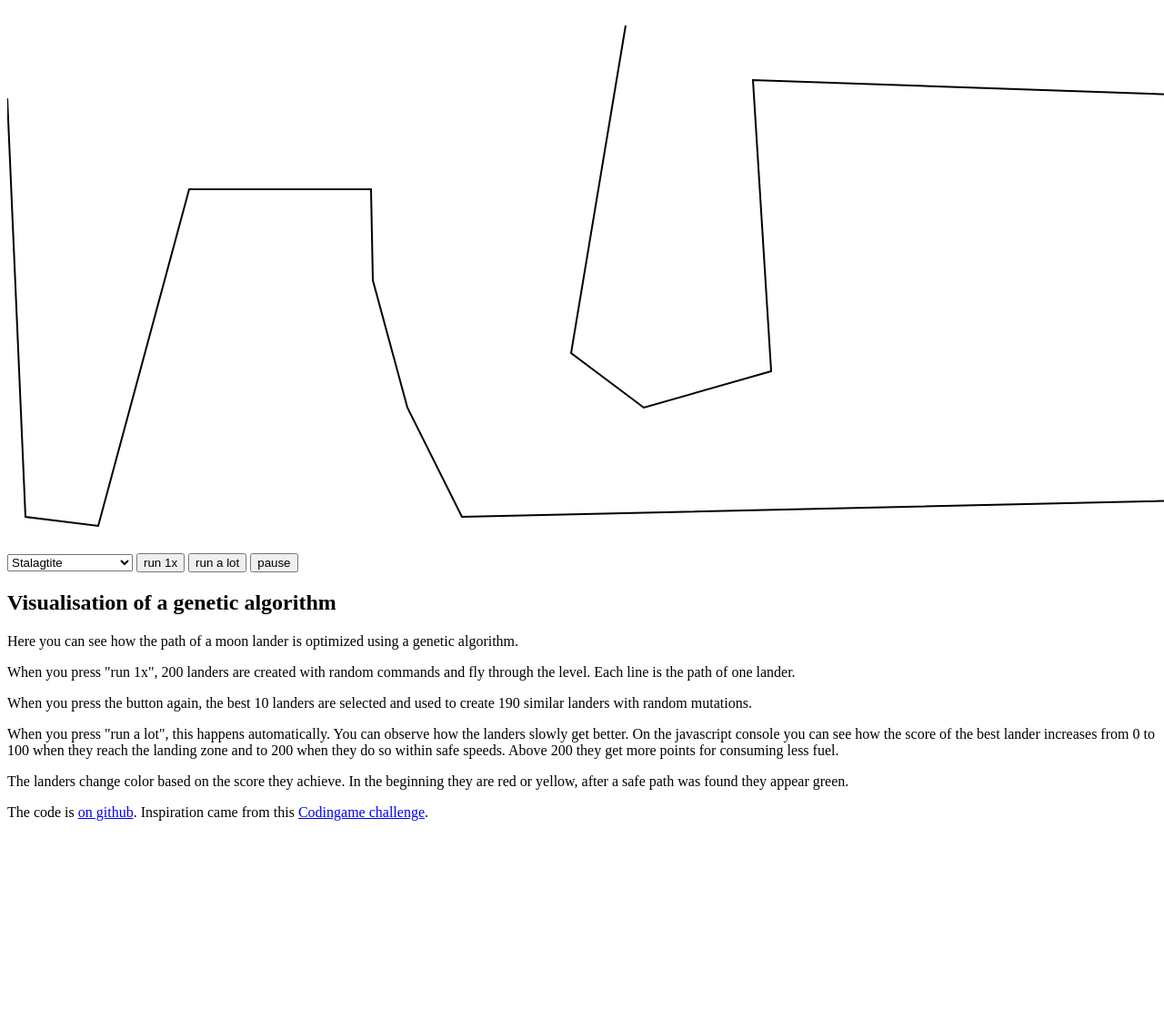
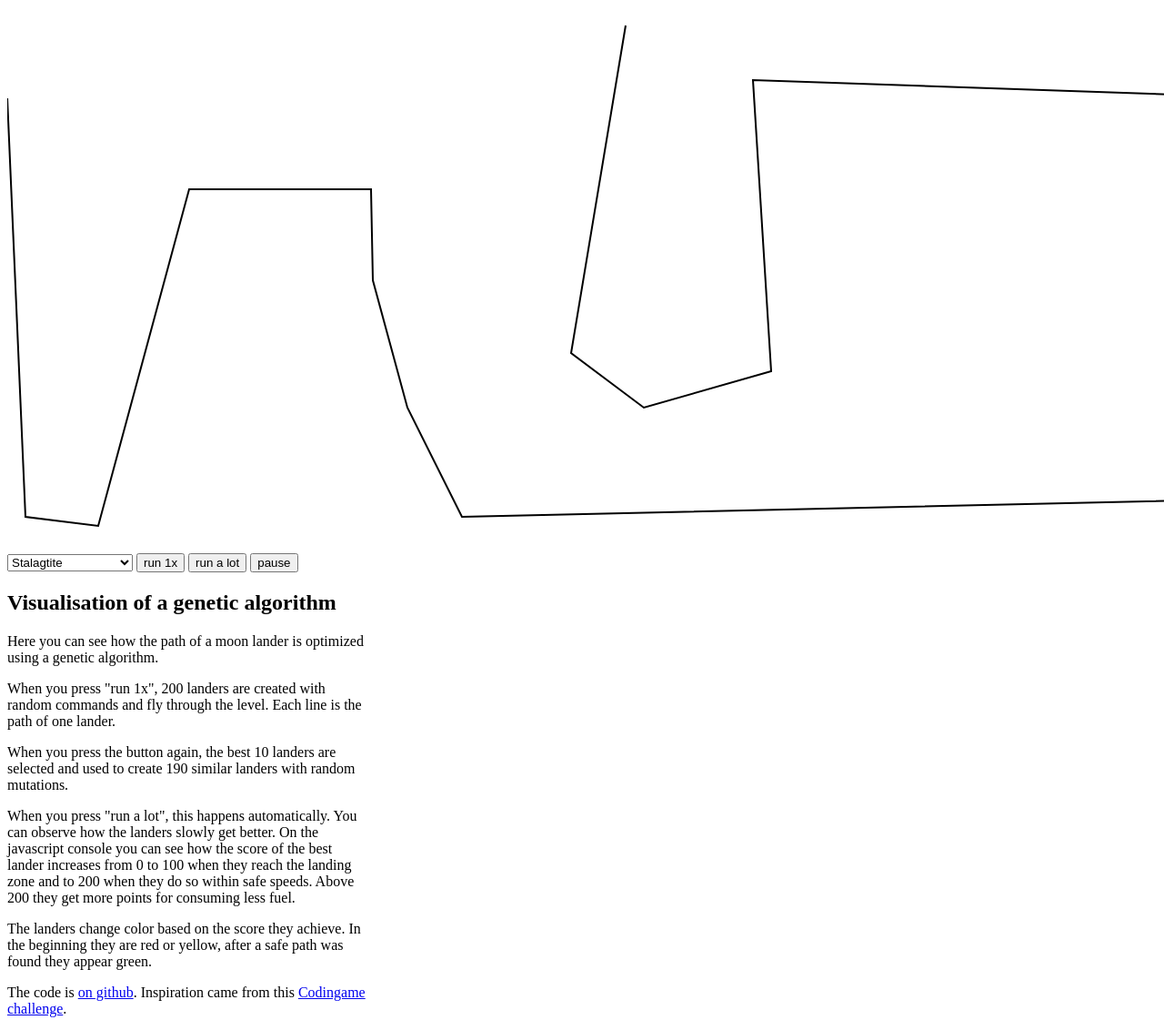
Before and after one commit to fafl/genetic-lander, a plain HTML site: page index.html in a window 1280 px wide. Shown: the top 1121 px of the page at 91% size. Before the commit the page ends 918 px from the top, so only its background shows below. Drawn offline with Linux system fonts and the light colour scheme.

Commit message:
Limited text width

```diff
--- a/index.html
+++ b/index.html
@@ -12,7 +12,7 @@
             <button id="run">run a lot</button>
             <button id="pause">pause</button>
         </div>
-        <div>
+        <div style="width: 400px">
             <h2>Visualisation of a genetic algorithm</h2>
             <p>Here you can see how the path of a moon lander is optimized using a genetic algorithm.</p>
             <p>When you press "run 1x", 200 landers are created with random commands and fly through the level. Each line is the path of one lander.</p>
```
